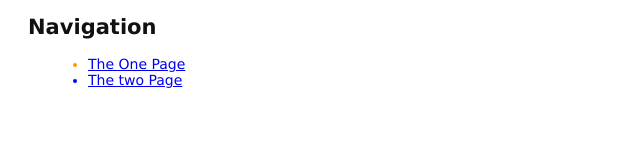
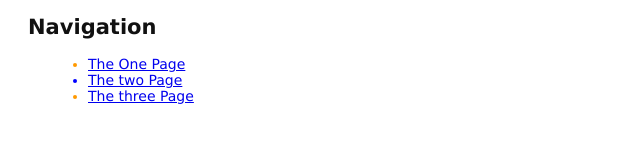
Before and after one commit to Dumjanlama/yogi, a plain HTML site: page index.html in a window 1280 px wide. Shown: the part 240-382 px from the top of the page, without its empty margins (0-640 px from the left). Drawn offline with Linux system fonts and the light colour scheme.

Commit message:
index.html added three in feature

```diff
--- a/index.html
+++ b/index.html
@@ -1 +1 @@
-<!DOCTYPE html> <html lang="en"> <head> <title>Welcome to GIT world!</title><link rel="stylesheet" href="main.css" /> <meta charset="utf-8" /> </head> <body> <h1 style="color: #07F">Great SCM Tool</h1> <p> GIT Very hot in the market!!</p> <h2 style="color: #C00">Why Git?.</h2> <ul> <li>Git is light weight and fast. <li>It works offline.<li>Easy to "undo" mistakes.<li>large support cominity.</li> </ul></p><h2>Navigation</h2> <ul> <li style="color: #F90"> <a href="one.html">The One Page</a> </li> <li style="color: #00F"> <a href="two.html">The two Page</a> </li> </ul>  </body> </html>
+<!DOCTYPE html> <html lang="en"> <head> <title>Welcome to GIT world!</title><link rel="stylesheet" href="main.css" /> <meta charset="utf-8" /> </head> <body> <h1 style="color: #07F">Great SCM Tool</h1> <p> GIT Very hot in the market!!</p> <h2 style="color: #C00">Why Git?.</h2> <ul> <li>Git is light weight and fast. <li>It works offline.<li>Easy to "undo" mistakes.<li>large support cominity.</li> </ul></p><h2>Navigation</h2> <ul> <li style="color: #F90"> <a href="one.html">The One Page</a> </li> <li style="color: #00F"> <a href="two.html">The two Page</a> </li><li style="color: #F90"> <a href="one.html">The three Page</a> </li> </ul>  </body> </html>
```
